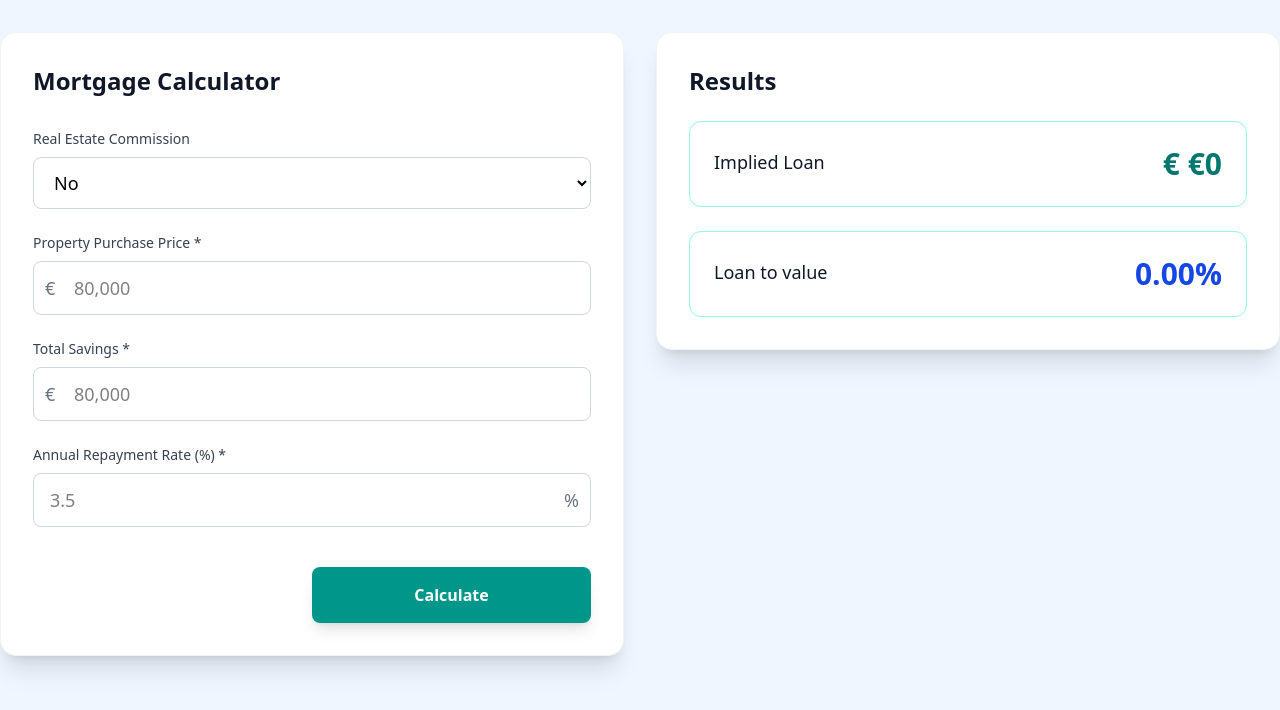
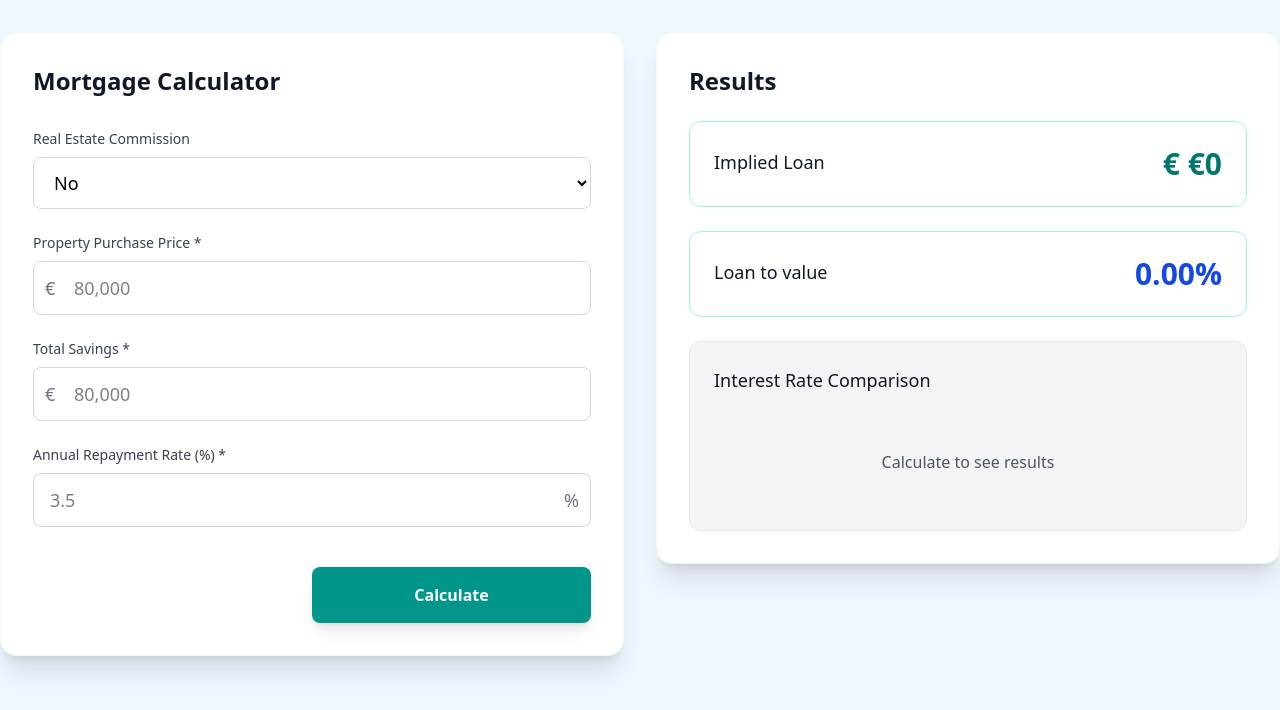
Before and after one commit to i-am-ashwin/mortgage-calculator, a Vue app: page / in a window 1280 px wide. Shown: the top 710 px of the page. Built offline with nearby package versions, Linux system fonts and the light colour scheme.

Commit message:
feat: display mortgage results

```diff
--- a/src/components/MortgageForm.vue
+++ b/src/components/MortgageForm.vue
@@ -45,7 +45,7 @@ const handleSubmit = async () => {
       </div>
       <div class="space-y-2">
         <label
-          for="totalSavings"
+          for="propertyPrice"
           class="block text-sm font-medium text-gray-700"
         >
           Property Purchase Price *
@@ -57,9 +57,9 @@ const handleSubmit = async () => {
             <span class="text-gray-500 text-lg font-medium">€</span>
           </div>
           <input
-            id="totalSavings"
+            id="propertyPrice"
             type="number"
-            step="1000"
+            step="1"
             min="0"
             required
             v-model.number="formData.propertyPrice"
@@ -85,7 +85,7 @@ const handleSubmit = async () => {
           <input
             id="totalSavings"
             type="number"
-            step="1000"
+            step="1"
             min="0"
             required
             v-model.number="formData.totalSavings"
@@ -127,7 +127,11 @@ const handleSubmit = async () => {
           :disabled="mortgageStore.isLoading"
           class="w-full md:w-1/2 cursor-pointer bg-teal-600 hover:bg-teal-800 text-white font-semibold py-4 px-6 rounded-lg transition-all duration-200 shadow-lg hover:shadow-xl transform hover:scale-[1.02] disabled:cursor-not-allowed disabled:shadow-none disabled:hover:scale-100 disabled:bg-gray-500"
         >
-          <span>Calculate</span>
+          <span v-if="mortgageStore.isLoading" class="flex justify-center items-center gap-4">
+            <div class="w-3 h-3 border-2 border-white border-t-transparent rounded-full animate-spin"></div>
+            <div>Calculating...</div>
+          </span>
+          <span v-else>Calculate</span>
         </button>
       </div>
     </form>
--- a/src/components/MortgageResult.vue
+++ b/src/components/MortgageResult.vue
@@ -2,6 +2,7 @@
 <script setup lang="ts">
 import { useMortgageStore } from '../store/mortgage';
 import { formatCurrency, formatPercentage } from '../utils/formatter';
+import MortgageTable from './MortgageTable.vue';
 
 const mortgageStore = useMortgageStore()
 </script>
@@ -29,6 +30,7 @@ const mortgageStore = useMortgageStore()
           </div>
         </div>
       </div>
+      <MortgageTable />
     </div>
   </div>
 </template>
--- /dev/null
+++ b/src/components/MortgageTable.vue
@@ -0,0 +1,60 @@
+<script lang="ts" setup>
+import { computed } from 'vue';
+import { useMortgageStore } from '../store/mortgage';
+import { formatCurrency, formatPercentage } from '../utils/formatter';
+
+const mortgageStore = useMortgageStore();
+
+const ratesData = computed(() => {
+  if (!mortgageStore.ratesTableData?.root?.ratesTable) {
+    return [];
+  }
+
+  const ratesTable = mortgageStore.ratesTableData.root.ratesTable;
+  return Object.entries(ratesTable).map(([years, data]) => ({
+    years: parseInt(years),
+    borrowingRate: data.borrowingRate,
+    monthlyRate: data.monthlyRate
+  }));
+});
+</script>
+<template>
+  <div class="bg-gray-100 rounded-xl p-6 border border-gray-200">
+    <div class="mb-6">
+      <h3 class="text-lg font-medium text-gray-900 mb-1">Interest Rate Comparison</h3>
+    </div>
+
+    <div v-if="mortgageStore.isLoading" class="text-center py-8">
+      <div class="animate-spin rounded-full h-8 w-8 border-b-2 border-teal-600 mx-auto"></div>
+      <p class="text-gray-600 mt-2">Loading rates</p>
+    </div>
+        <div v-if="mortgageStore.isQueryError" class="text-center py-8">
+      <div class="animate-spin rounded-full h-8 w-8 border-b-2 border-teal-600 mx-auto"></div>
+      <p class="text-red-600 mt-2">Error loading rates. Please try again later.</p>
+    </div>
+    <div v-else-if="!mortgageStore.isReadyToShowRatesTable || ratesData.length === 0" class="text-center py-8">
+      <p class="text-gray-600">Calculate to see results </p>
+    </div>
+    <div v-else class="space-y-4">
+      <div
+        v-for="rate in ratesData"
+        :key="rate.years"
+        class="bg-white rounded-lg border border-gray-200 p-4 shadow-sm hover:shadow-md transition-shadow duration-200"
+      >
+        <div class="flex items-center justify-between mb-3">
+          <h4 class="text-lg font-semibold text-gray-900">{{ rate.years }} years</h4>
+          <div>
+            <span class="inline-block text-sm text-gray-600 mr-2">Interest Rate</span>
+            <span class="inline-flex items-center px-3 py-1 rounded-full text-sm font-medium bg-green-100 text-green-800">
+              {{ formatPercentage(rate.borrowingRate) }}
+            </span>
+          </div>
+        </div>
+        <div class="flex items-center justify-between">
+          <span class="text-sm text-gray-600">Monthly Payment</span>
+          <span class="text-lg font-semibold text-teal-700">{{ formatCurrency(rate.monthlyRate) }}</span>
+        </div>
+      </div>
+    </div>
+  </div>
+</template>
--- a/src/composables/useHypofriend.ts
+++ b/src/composables/useHypofriend.ts
@@ -48,6 +48,7 @@ export function useHypofriend() {
           loanAmount: impliedLoanAmount,
           years: YEARS,
         },
+        fetchPolicy: "cache-first"
       })
 
       return data || null
```
